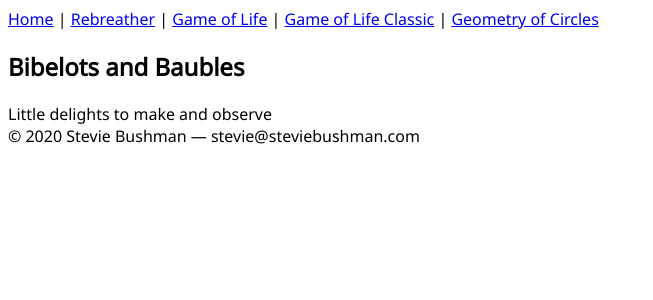
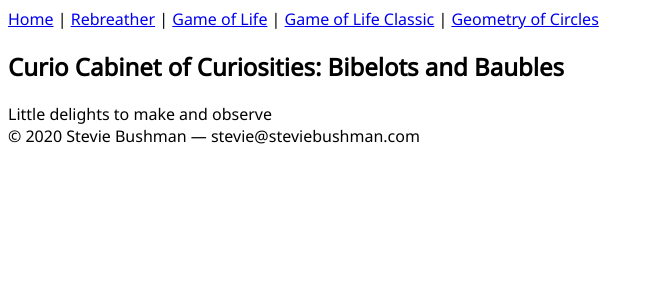
Before and after one commit to bushmango/next-bauble, a Next.js app: page / in a window 1280 px wide. Shown: the top 300 px of the page, without its empty margins (0-653 px from the left). Built offline with nearby package versions, Linux system fonts and the light colour scheme.

Commit message:
more reorg

```diff
--- a/components/About.tsx
+++ b/components/site/About.tsx
@@ -1,6 +1,6 @@
 import * as React from 'react'
-import { Abstract } from './shared/Abstract'
-import { Layout } from './layout/Layout'
+import { Abstract } from '../shared/Abstract'
+import { Layout } from '../layout/Layout'
 
 export const AboutFull = () => {
   return (
--- /dev/null
+++ b/components/site/HomePage-sidecar.ts
@@ -0,0 +1,5 @@
+// THIS FILE IS AUTOGENERATED. DO NOT EDIT
+/* eslint-disable */
+/* tslint:disable */
+export const noop = () => {}
+export * from './HomePage'
--- /dev/null
+++ b/components/site/HomePage.tsx
@@ -0,0 +1,11 @@
+import * as React from 'react'
+import { Layout } from '../layout/Layout'
+
+export const HomePage = () => {
+  return (
+    <Layout title='Curio Cabinet of Curiosities @ StevieBushman'>
+      <h2>Curio Cabinet of Curiosities: Bibelots and Baubles</h2>
+      <div>Little delights to make and observe</div>
+    </Layout>
+  )
+}
--- a/components/Wordsearch.tsx
+++ b/components/words/Wordsearch.tsx
@@ -1,7 +1,7 @@
 import * as React from 'react'
-import { Abstract, Published } from './shared/Abstract'
-import { ClientOnly } from './shared/ClientOnly'
-import { Layout } from './layout/Layout'
+import { Abstract, Published } from '../shared/Abstract'
+import { ClientOnly } from '../shared/ClientOnly'
+import { Layout } from '../layout/Layout'
 
 export const WordsearchFull = () => {
   return (
--- a/pages/_app.tsx
+++ b/pages/_app.tsx
@@ -1,4 +1,4 @@
-import '../components/App.scss'
+import '../components/site/App.scss'
 
 export default function MyApp(props: { Component: any; pageProps: any }) {
   let { Component, pageProps } = props
--- a/pages/about.tsx
+++ b/pages/about.tsx
@@ -1,6 +1,6 @@
 import { NextPage } from 'next'
 import * as React from 'react'
-import { AboutFull } from '../components/About'
+import { AboutFull } from '../components/site/About'
 
 const Page: NextPage = () => {
   return <AboutFull />
--- a/pages/index.tsx
+++ b/pages/index.tsx
@@ -1,14 +1,9 @@
 import { NextPage } from 'next'
 import * as React from 'react'
-import { Layout } from '../components/layout/Layout'
+import { HomePage } from '../components/site/HomePage'
 
 const IndexPage: NextPage = () => {
-  return (
-    <Layout title='Curiosities @ StevieBushman'>
-      <h2>Bibelots and Baubles</h2>
-      <div>Little delights to make and observe</div>
-    </Layout>
-  )
+  return <HomePage />
 }
 
 export default IndexPage
--- a/pages/wordsearch.tsx
+++ b/pages/wordsearch.tsx
@@ -1,7 +1,7 @@
 import { NextPage } from 'next'
 import * as React from 'react'
 
-import { WordsearchFull } from '../components/Wordsearch'
+import { WordsearchFull } from '../components/words/Wordsearch'
 
 const Page: NextPage = () => {
   return <WordsearchFull />
```
Also changed, not shown: components/site/About-sidecar.ts (renamed from components/About-sidecar.ts), components/site/App.scss (renamed from components/App.scss), components/words/Wordsearch-sidecar.ts (renamed from components/Wordsearch-sidecar.ts).
